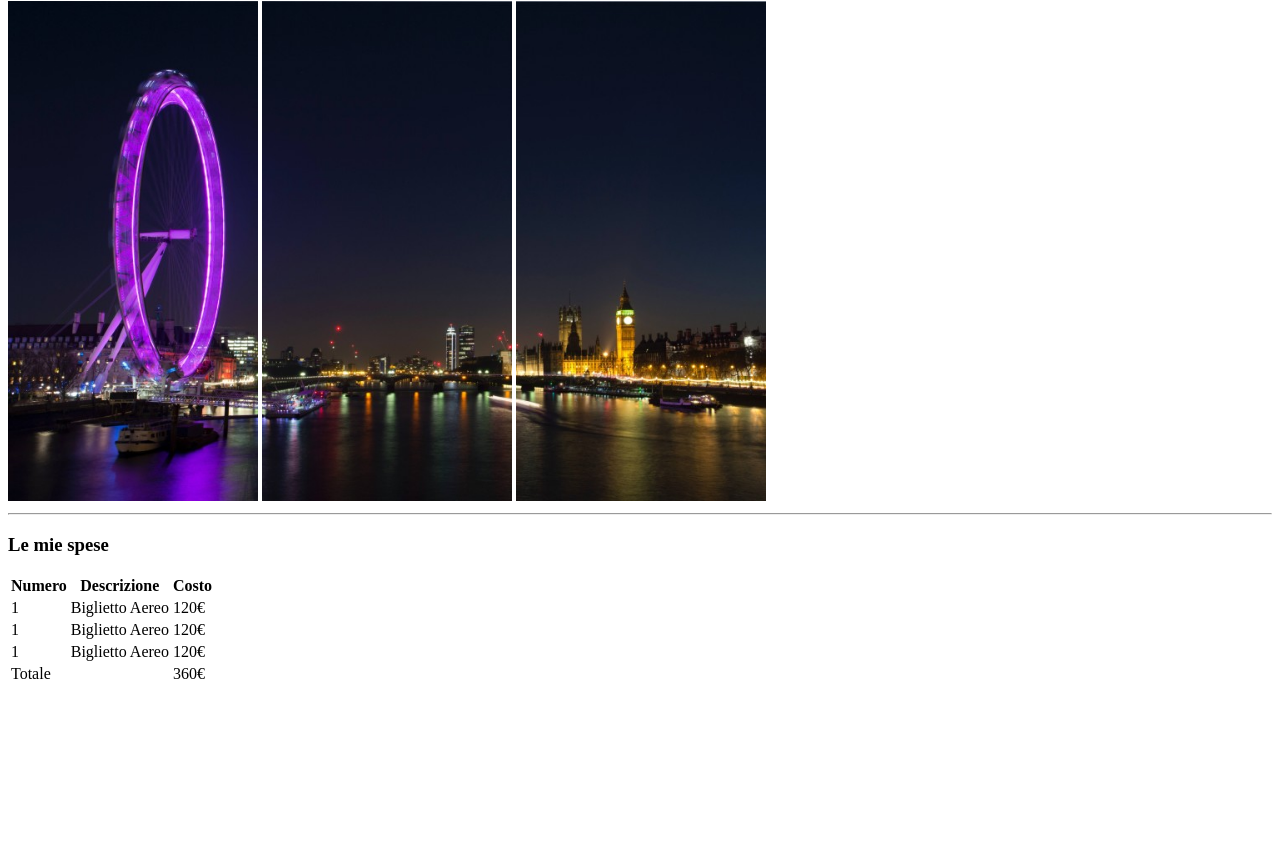
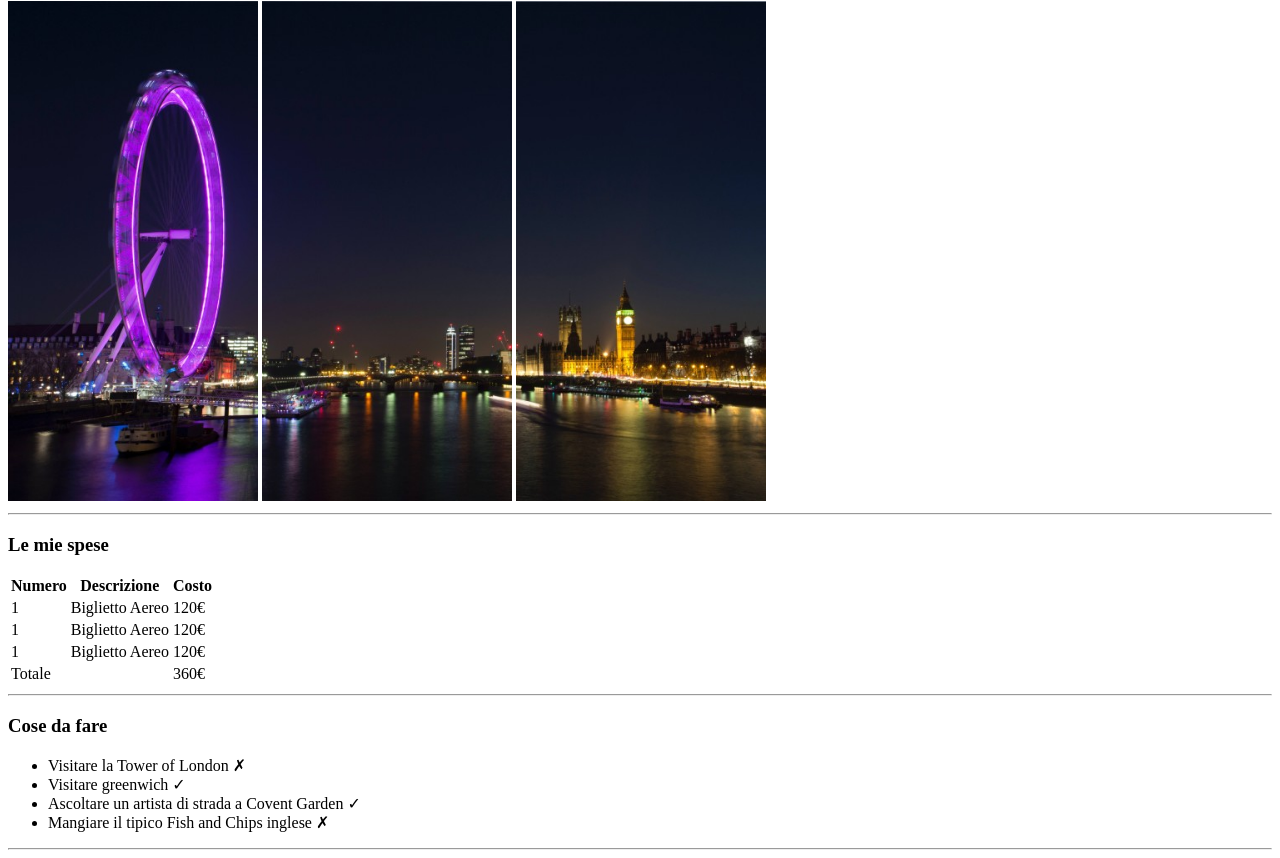
Before and after one commit to RiccardoDelrio/html-london-trip, a plain HTML site: page index.html in a window 1280 px wide. Shown: the part 79-937 px from the top of the page. Before the commit the page ends 800 px from the top, so only its background shows below. Drawn offline with Linux system fonts and the light colour scheme.

Commit message:
added the second section with an unordered list

```diff
--- a/index.html
+++ b/index.html
@@ -53,6 +53,20 @@
                 </tfoot>
 
             </table>
+            <hr>
+        </section>
+        <section>
+            <h3>Cose da fare</h3>
+            <div>
+                <ul>
+                    <li>Visitare la Tower of London &#10007; </li>
+                    <li>Visitare greenwich &#10003;</li>
+                    <li>Ascoltare un artista di strada a Covent Garden &#10003;</li>
+                    <li>Mangiare il tipico Fish and Chips inglese &#10007; </li>
+                </ul>
+
+            </div>
+            <hr>
         </section>
     </main>
 </body>
```
